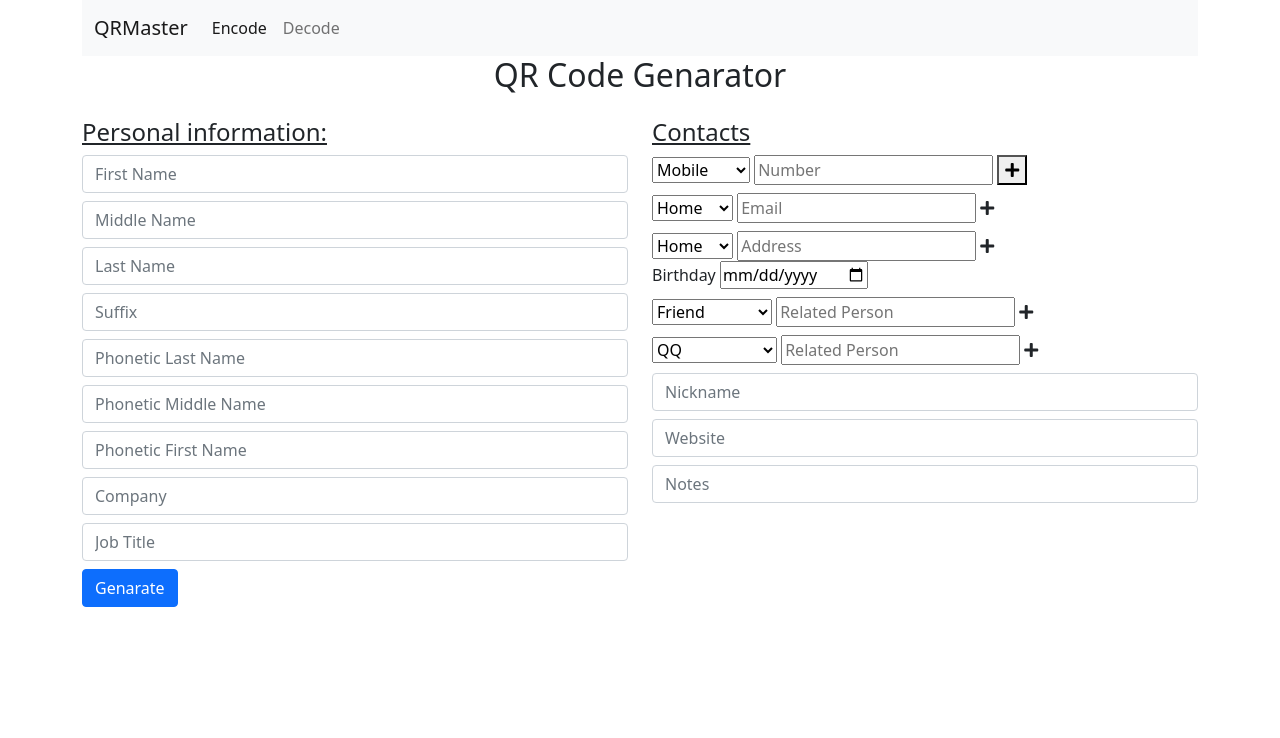
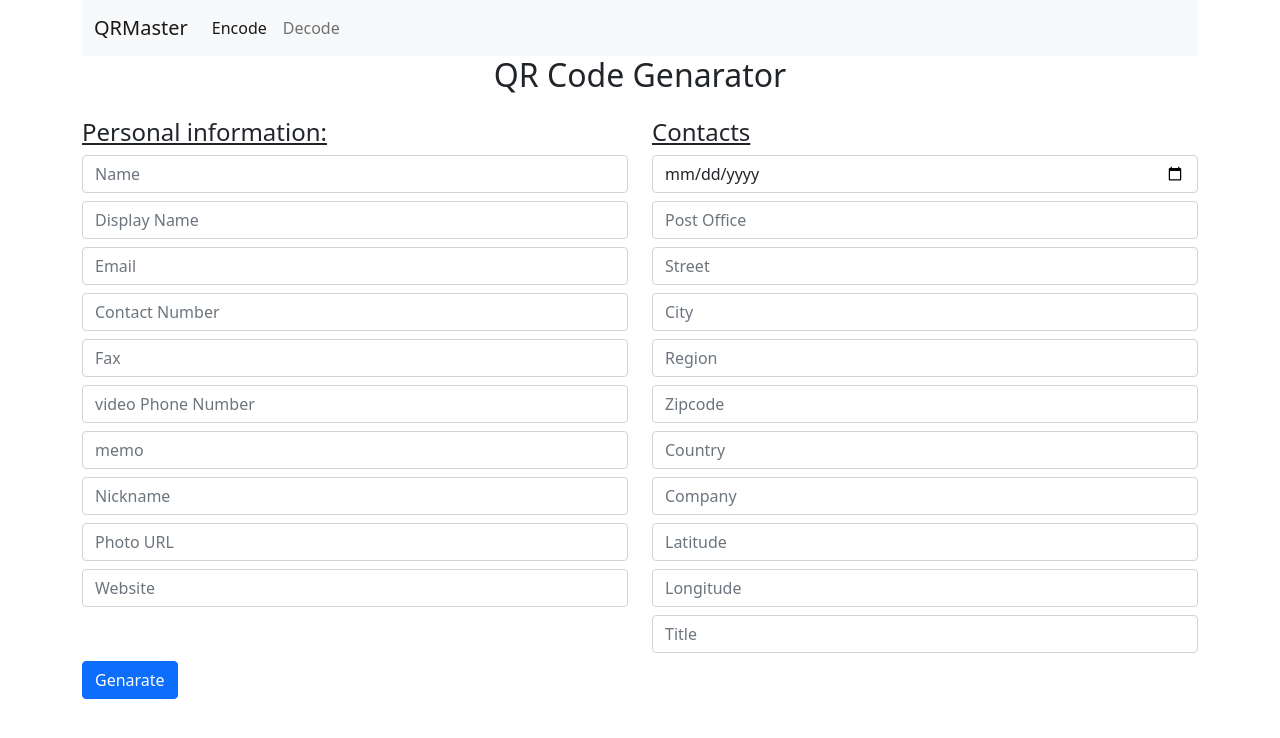
Before and after one commit to plabondatta26/ats-qrcode, a Django app: page / in a window 1280 px wide. Shown: the top 738 px of the page. Run offline with Django 3.2, Linux system fonts and the light colour scheme; some libraries are stand-ins or nearby versions.

Commit message:
virtual qr code genarated

```diff
--- a/Handler/views.py
+++ b/Handler/views.py
@@ -8,15 +8,21 @@ from .forms import *
 import webbrowser
 from django.http import HttpResponse
 import ast
+from segno import helpers
 
 
 def create_qrcode(data):
     timestamp = round(datetime.now().timestamp())
     filename = 'media/qr_images/' + str(timestamp) + '.png'
-    qr = qrcode.QRCode(error_correction=qrcode.constants.ERROR_CORRECT_L)
-    qr.add_data(data)
-    img = qr.make_image(image_factory=StyledPilImage, module_drawer=RoundedModuleDrawer())
-    img.save(filename)
+    qrcode = helpers.make_vcard(
+        name=data['name'], displayname=data['name'], email=data['email'],
+        phone=data['phone'], fax=data['fax'], videophone=data['videophone'], memo=data['memo'],
+        nickname=data['nickname'], birthday=data['birthday'], url=data['url'],
+        pobox=data['pobox'], street=data['street'], city=data['city'], region=data['region'],
+        zipcode=data['zipcode'], country=data['country'], org=data['org'], lat=data['lat'], lng=data['lng'],
+        title=data['title'], photo_uri=data['photo_uri']
+    )
+    qrcode.save(filename, scale=4)
     return str(timestamp) + '.png'
 
 
@@ -39,24 +45,7 @@ def decode_qrcode(dirs):
 
 def home(request):
     if request.method == 'POST':
-        # first_name = request.POST.get('first_name')
-        # mid_name = request.POST.get('mid_name')
-        # last_name = request.POST.get('last_name')
-        # suffix = request.POST.get('suffix')
-        # pln = request.POST.get('pln')
-        # pmn = request.POST.get('pmn')
-        # pfn = request.POST.get('pfn')
-        # job_tt = request.POST.get('job_tt')
-        # address = request.POST.get('address')
-        # wt = request.POST.get('wt')
-        # fb = request.POST.get('fb')
-        # twitter = request.POST.get('twitter')
-        # ln = request.POST.get('ln')
-        data = {}
-        for k, v in request.POST.items():
-            if not k == "csrfmiddlewaretoken":
-                data[k] = v
-        dirs = create_qrcode(data)
+        dirs = create_qrcode(request.POST)
         return redirect('result', dirs, 'img')
     return render(request, 'index.html', {'dirs': ''})
 
@@ -81,27 +70,27 @@ def video_qr_code(request):
 
 
 def detection(cam):
-    # try:
-    #     a = ''
-    #     detector = cv2.QRCodeDetector()
-    #     while True:
-    #         _, img = cam.read()
-    #         # print(_, img)
-    #         cv2.imshow('frame', img)
-    #         cv2.waitKey(1000)
-    #         cv2.destroyAllWindows()
-    #         data, bbox, _ = detector.detectAndDecode(img)
-    #         if data:
-    #             a = data
-    #             cv2.imwrite("testfilename.jpg", img)
-    #             print(a)
-    #             cam.release
-    #             return a
-    #         else:
-    #             pass
-    #             # return "Error"
-    # except:
-    return 'Failed to open camera'
+    try:
+        a = ''
+        detector = cv2.QRCodeDetector()
+        while True:
+            _, img = cam.read()
+            # print(_, img)
+            cv2.imshow('frame', img)
+            cv2.waitKey(1000)
+            cv2.destroyAllWindows()
+            data, bbox, _ = detector.detectAndDecode(img)
+            if data:
+                a = data
+                cv2.imwrite("testfilename.jpg", img)
+                print(a)
+                cam.release
+                return a
+            else:
+                pass
+                # return "Error"
+    except:
+        return 'Failed to open camera'
 
 
 def camera():
@@ -124,7 +113,7 @@ def camera():
 
 
 def result(request, data, form):
-    dict_data=''
+    dict_data = ''
     if form == 'img':
         data = '/media/qr_images/' + data
     else:
@@ -138,6 +127,5 @@ def result(request, data, form):
     return render(request, 'result.html', context)
 
 
-
 def test(request):
     return render(request, 'test.html')
--- a/templates/index.html
+++ b/templates/index.html
@@ -44,139 +44,77 @@
                         <div class="col-6">
                             <h4 class="mt-3"><u>Personal information:</u></h4>
                             <div class="form-group">
-                                <input type="text" name="first_name" id="first_name" class="form-control mt-2" placeholder="First Name">
+                                <input type="text" name="name" id="name" class="form-control mt-2" placeholder="Name" required>
                             </div>
                             <div class="form-group">
-                                <input type="text" name="mid_name" id="mid_name" placeholder="Middle Name" class="form-control mt-2">
+                                <input type="text" name="displayname" id="displayname" placeholder="Display Name" class="form-control mt-2" required>
                             </div>
                             <div class="form-group">
-                                <input type="text" name="last_name" id="last_name" placeholder="Last Name" class="form-control mt-2">
+                                <input type="email" name="email" id="email" placeholder="Email" class="form-control mt-2">
                             </div>
                             <div class="form-group">
-                                <input type="text" name="suffix" id="suffix" placeholder="Suffix" class="form-control mt-2">
+                                <input type="text" name="phone" id="phone" placeholder="Contact Number" class="form-control mt-2">
                             </div>
                             <div class="form-group">
-                                <input type="text" name="pln" id="pln" placeholder="Phonetic Last Name" class="form-control mt-2">
+                                <input type="text" name="fax" id="fax" placeholder="Fax" class="form-control mt-2">
                             </div>
                             <div class="form-group">
-                                <input type="text" name="pmn" id="pmn" placeholder="Phonetic Middle Name" class="form-control mt-2">
-                            </div>
-                            <div class="form-group">
-                                <input type="text" name="pfn" id="pfn" placeholder="Phonetic First Name" class="form-control mt-2">
+                                <input type="text" name="videophone" id="videophone" placeholder="video Phone Number" class="form-control mt-2">
                             </div>
 
                             <div class="form-group">
-                                <input type="text" name="company" id="company" placeholder="Company" class="form-control mt-2">
-
+                                <input type="text" name="memo" id="memo" placeholder="memo" class="form-control mt-2">
                             </div>
                             <div class="form-group">
-                                <input type="text" name="job_tt" id="job_tt" placeholder="Job Title" class="form-control mt-2">
+                                <input type="text" name="nickname" id="nickname" placeholder="Nickname" class="form-control mt-2">
                             </div>
-
+                            <div class="form-group">
+                                <input type="text" name="photo_uri" id="photo_uri" placeholder="Photo URL" class="form-control mt-2">
+                            </div>
+                            <div class="form-group">
+                                <input type="text" name="url" id="url" placeholder="Website" class="form-control mt-2">
+                            </div>
                         </div>
                         <div class="col-6">
                             <h4 class="mt-3"><u>Contacts</u></h4>
                             <div class="form-group">
-                                <div class=" input_section mt-2">
-                                    <select name="number_type" id="number_type">
-                                        <option value="Mobile">Mobile</option>
-                                        <option value="Work">Work</option>
-                                        <option value="Home">Home</option>
-                                        <option value="Main">Main</option>
-                                        <option value="Work_Fax">Work Fax</option>
-                                        <option value="Home_Fax">Home Fax</option>
-                                        <option value="Pager">Pager</option>
-                                        <option value="Other">Other</option>
-                                        <option value="Custom">Custom</option>
-                                    </select>
-                                    <input type="text" name="mobile" id="mobile" placeholder="Number">
-                                    <button type="button" onclick="add_mobile()"><i class="fas fa-plus"></i></button>
-
-                                </div>
+                                <input type="date" name="birthday" id="birthday" class="form-control mt-2" placeholder="Birthday">
                             </div>
 
                             <div class="form-group">
-                                <div class=" input_section mt-2">
-                                    <select name="number_type" id="number_type">
-                                        <option value="Home">Home</option>
-                                        <option value="Work">Work</option>
-                                        <option value="Other">Other</option>
-                                        <option value="Custom">Custom</option>
-                                    </select>
-                                    <input type="email" name="Email" id="Email" placeholder="Email">
-                                    <i class="fas fa-plus"></i>
-                                </div>
+                                <input type="text" name="pobox" id="pobox" placeholder="Post Office" class="form-control mt-2">
+                            </div>
+                            <div class="form-group">
+                                <input type="street" name="street" id="street" placeholder="Street" class="form-control mt-2">
+                            </div>
+                            <div class="form-group">
+                                <input type="text" name="city" id="city" placeholder="City" class="form-control mt-2">
+                            </div>
+                            <div class="form-group">
+                                <input type="text" name="region" id="region" placeholder="Region" class="form-control mt-2">
                             </div>
 
                             <div class="form-group">
-                                <div class=" input_section mt-2">
-                                    <select name="number_type" id="number_type">
-                                        <option value="Home">Home</option>
-                                        <option value="Work">Work</option>
-                                        <option value="Other">Other</option>
-                                        <option value="Custom">Custom</option>
-                                    </select>
-                                    <input type="text" name="address" id="address" placeholder="Address">
-                                    <i class="fas fa-plus"></i>
-                                </div>
+                                <input type="text" name="zipcode" id="zipcode" placeholder="Zipcode" class="form-control mt-2">
+                            </div>
+                            <div class="form-group">
+                                <input type="text" name="country" id="country" placeholder="Country" class="form-control mt-2">
+                            </div>
+                            <div class="form-group">
+                                <input type="text" name="org" id="org" placeholder="Company" class="form-control mt-2">
+                            </div>
+
+
+
+                            <div class="form-group">
+                                <input type="text" name="lat" id="lat" placeholder="Latitude" class="form-control mt-2">
                             </div>
 
                             <div class="form-group">
-                                <label for="">Birthday</label>
-                                <input type="date" name="birthday" id="birthday" placeholder="Birthday">
+                                <input type="text" name="lng" id="lng" placeholder="Longitude" class="form-control mt-2">
                             </div>
-
-
                             <div class="form-group">
-                                <div class=" input_section mt-2">
-                                    <select name="number_type" id="number_type">
-                                        <option value="Friend">Friend</option>
-                                        <option value="Manager">Manager</option>
-                                        <option value="Assistant">Assistant</option>
-                                        <option value="Met Through">Met Through</option>
-                                        <option value="Client">Client</option>
-                                        <option value="Brother">Brother</option>
-                                        <option value="Sister">Sister</option>
-                                        <option value="Father">Father</option>
-                                        <option value="Mother">Mother</option>
-                                        <option value="Spouse">Spouse</option>
-                                        <option value="Child">Child</option>
-                                        <option value="Custom">Custom</option>
-                                    </select>
-                                    <input type="text" name="friend" id="friend" placeholder="Related Person">
-                                    <i class="fas fa-plus"></i>
-                                </div>
-                            </div>
-
-                            <div class="form-group">
-                                <div class=" input_section mt-2">
-                                    <select name="number_type" id="number_type">
-                                        <option value="QQ">QQ</option>
-                                        <option value="Hangouts">Hangouts</option>
-                                        <option value="Skype">Skype</option>
-                                        <option value="Windows Live">Windows Live</option>
-                                        <option value="Yahoo">Yahoo</option>
-                                        <option value="QQ">QQ</option>
-
-                                        <option value="AIM">AIM</option>
-                                        <option value="ICQ">ICQ</option>
-                                        <option value="Jabber">Jabber</option>
-                                        <option value="Custom">Custom</option>
-
-                                    </select>
-                                    <input type="text" name="friend" id="friend" placeholder="Related Person">
-                                    <i class="fas fa-plus"></i>
-                                </div>
-
-                                <div class="form-group">
-                                    <input type="text" name="nickname" id="nickname" placeholder="Nickname" class="form-control mt-2">
-                                </div>
-                                <div class="form-group">
-                                    <input type="text" name="website" id="website" placeholder="Website" class="form-control mt-2">
-                                </div>
-                                <div class="form-group">
-                                    <input type="text" name="notes" id="notes" placeholder="Notes" class="form-control mt-2">
-                                </div>
+                                <input type="text" name="title" id="title" placeholder="Title" class="form-control mt-2">
                             </div>
 
                         </div>
```
Also changed, not shown: media/qr_images/1638186659.png (added), media/qr_images/1638186726.png (added), media/qr_images/1638187315.png (added), media/qr_images/1638187418.png (added), media/qr_images/1638188690.png (added), media/qr_images/1638188765.png (added), media/qr_images/1638190349.png (added).
